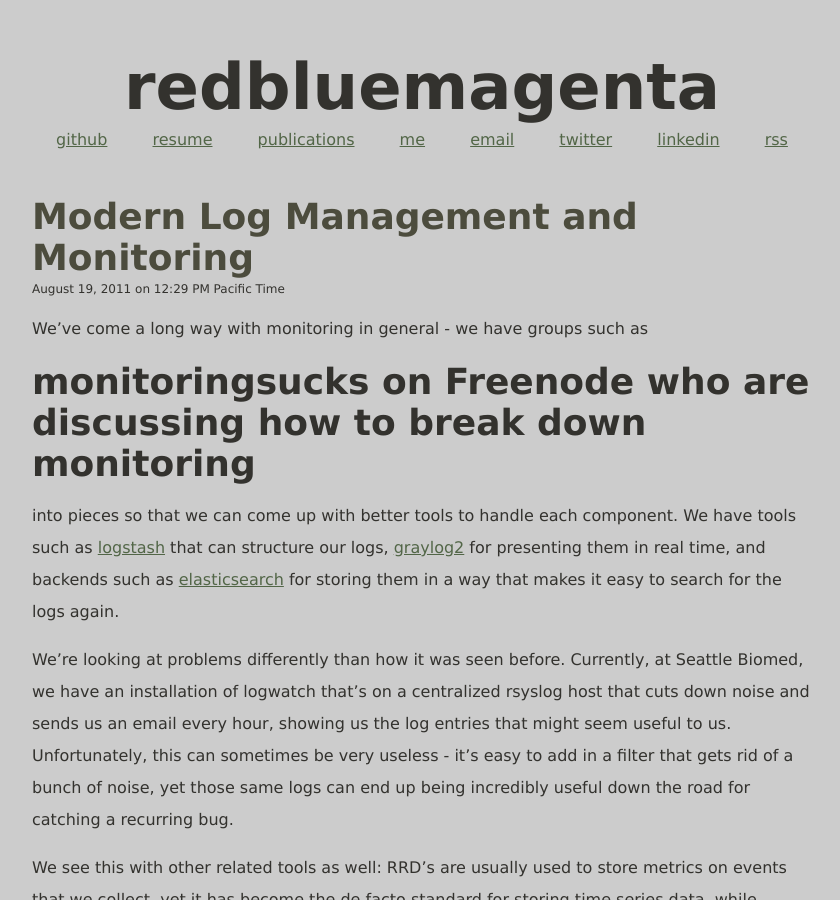
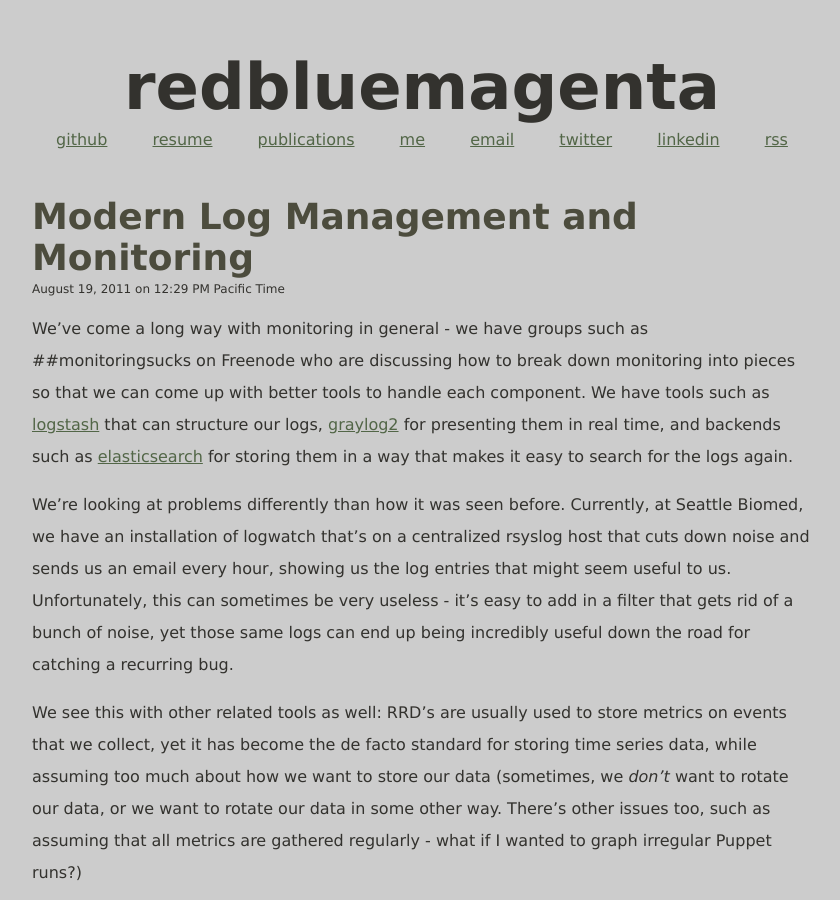
Before and after one commit to cparedes/redbluemagenta-new, a Jekyll site: the page built from _posts/2011-08-19-modern-log-management-and-monitoring.markdown, in a window 1280 px wide and 900 px high. Shown: the whole window, without its empty margins (218-1058 px from the left). Built offline with Jekyll 4.4.1, drawn with Linux system fonts in a browser that asks for light colours; Markdown is read by kramdown in place of the engine named in the settings; comment, search, counter and statistics services are not loaded.

Commit message:
Escape hash marks.

```diff
--- a/_posts/2011-08-19-modern-log-management-and-monitoring.markdown
+++ b/_posts/2011-08-19-modern-log-management-and-monitoring.markdown
@@ -11,7 +11,7 @@ date: 2011-08-19 12:29:00
 ---
 
 We've come a long way with monitoring in general - we have groups such as
-##monitoringsucks on Freenode who are discussing how to break down monitoring
+\#\#monitoringsucks on Freenode who are discussing how to break down monitoring
 into pieces so that we can come up with better tools to handle each component.
 We have tools such as [logstash](http://logstash.net) that can structure our
 logs, [graylog2](http://graylog2.org) for presenting them in real time, and
```
